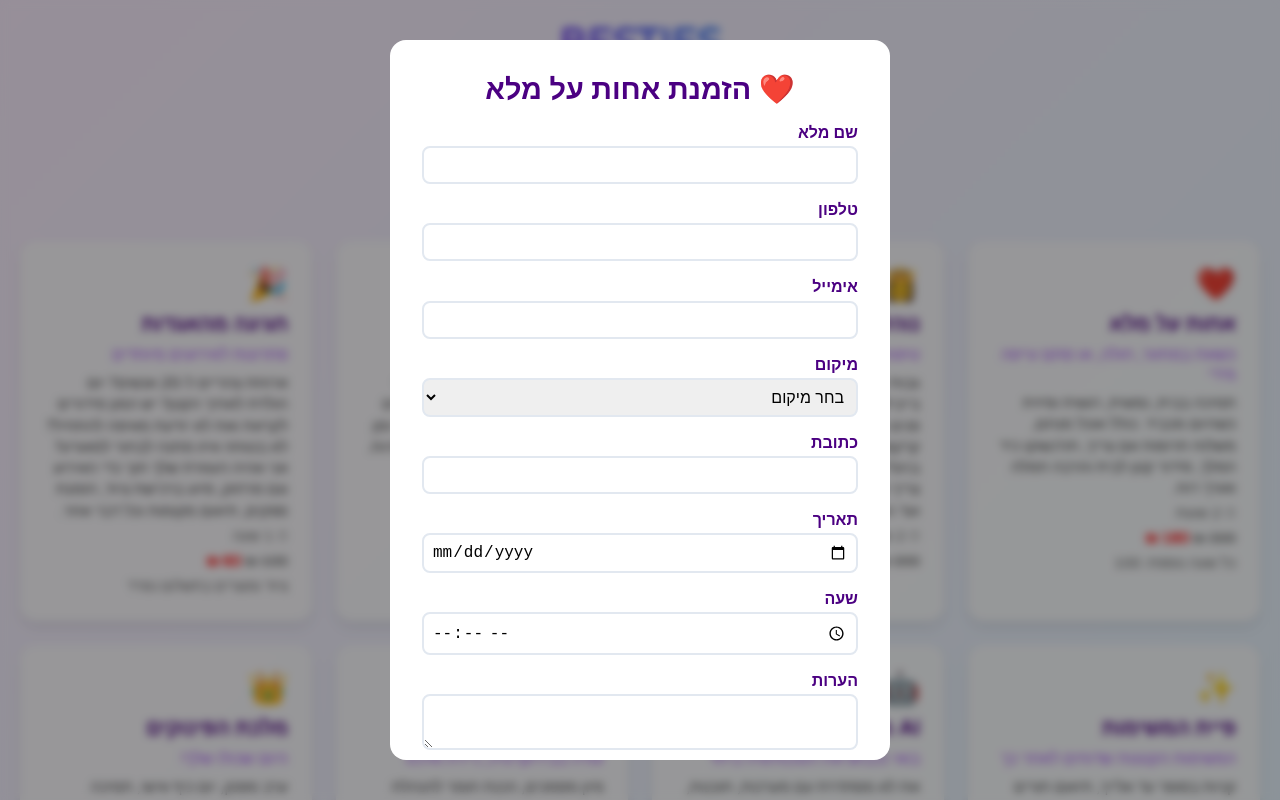
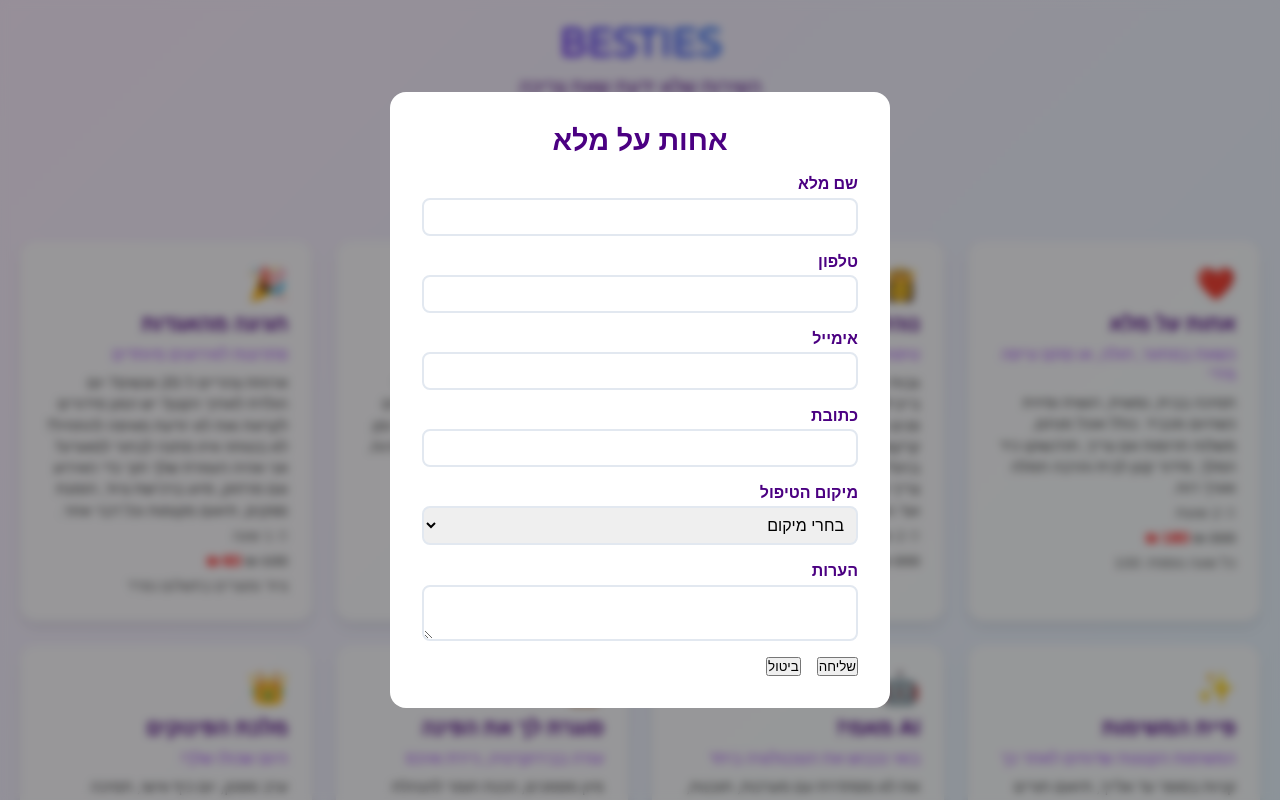
Before and after one commit to Bestie-hagar/bestie-app, a React (Create React App) app: page / in a window 1280 px wide. Both pictures are taken after a click on the element 1114 px from the left and 430 px from the top of the page. Built offline with nearby package versions, Linux system fonts and the light colour scheme.

Commit message:
Update BookingModal.js

```diff
--- a/src/components/BookingModal.js
+++ b/src/components/BookingModal.js
@@ -1,3 +1,4 @@
+
 import React from "react";
 import { sendTelegramNotification } from "../services/telegramService";
 
@@ -11,27 +12,24 @@ const BookingModal = ({
 }) => {
   const handleSubmit = async (e) => {
     e.preventDefault();
+    console.log("Submitting form with data:", formData);
 
     try {
-      const telegramMessage = `
-🎉 *הזמנה חדשה!* 🎉
-🔧 *שירות*: ${service.title}
-📋 *פרטים*:
-👤 שם מלא: ${formData.fullName || "לא צויין"}
-📱 טלפון: ${formData.phone || "לא צויין"}
-📧 אימייל: ${formData.email || "לא צויין"}
-📍 מיקום: ${formData.location || "לא צויין"}
-🏠 כתובת: ${formData.address || "לא צויין"}
-📅 תאריך: ${formData.date || "לא צויין"}
-⏰ שעה: ${formData.time || "לא צויין"}
-💭 הערות: ${formData.notes || "אין"}
-      `;
+      const notificationData = {
+        fullName: formData.fullName,
+        phone: formData.phone,
+        email: formData.email,
+        address: formData.address,
+        location: formData.location,
+        service: service.title,
+        notes: formData.notes
+      };
 
-      const telegramSuccess = await sendTelegramNotification({
-        message: telegramMessage,
-      });
+      console.log("Sending notification with data:", notificationData);
+      const success = await sendTelegramNotification(notificationData);
 
-      if (!telegramSuccess) {
+      if (!success) {
+        console.error("Failed to send Telegram notification");
         alert("שגיאה בשליחה לטלגרם. נסי שוב מאוחר יותר.");
         return;
       }
@@ -49,35 +47,23 @@ const BookingModal = ({
   return (
     <div className="modal-overlay">
       <div className="modal-content">
-        <h2 className="modal-title">
-          {service.icon} הזמנת {service.title}
-        </h2>
-        {isNewCustomer && (
-          <div className="promo-banner">
-            🎉 מבצע למצטרפים חדשים! {service.promoPrice}
-          </div>
-        )}
-
+        <h2 className="modal-title">{service.title}</h2>
         <form onSubmit={handleSubmit} className="booking-form">
           <div className="form-group">
             <label>שם מלא</label>
             <input
               type="text"
               value={formData.fullName}
-              onChange={(e) =>
-                setFormData({ ...formData, fullName: e.target.value })
-              }
+              onChange={(e) => setFormData({...formData, fullName: e.target.value})}
               required
             />
           </div>
           <div className="form-group">
             <label>טלפון</label>
             <input
-              type="text"
+              type="tel"
               value={formData.phone}
-              onChange={(e) =>
-                setFormData({ ...formData, phone: e.target.value })
-              }
+              onChange={(e) => setFormData({...formData, phone: e.target.value})}
               required
             />
           </div>
@@ -86,74 +72,40 @@ const BookingModal = ({
             <input
               type="email"
               value={formData.email}
-              onChange={(e) =>
-                setFormData({ ...formData, email: e.target.value })
-              }
-              required
+              onChange={(e) => setFormData({...formData, email: e.target.value})}
             />
-          </div>
-          <div className="form-group">
-            <label>מיקום</label>
-            <select
-              value={formData.location}
-              onChange={(e) =>
-                setFormData({ ...formData, location: e.target.value })
-              }
-              required
-            >
-              <option value="">בחר מיקום</option>
-              <option value="home">בבית</option>
-              <option value="outside">בחוץ</option>
-            </select>
           </div>
           <div className="form-group">
             <label>כתובת</label>
             <input
               type="text"
               value={formData.address}
-              onChange={(e) =>
-                setFormData({ ...formData, address: e.target.value })
-              }
-            />
-          </div>
-          <div className="form-group">
-            <label>תאריך</label>
-            <input
-              type="date"
-              value={formData.date}
-              onChange={(e) =>
-                setFormData({ ...formData, date: e.target.value })
-              }
+              onChange={(e) => setFormData({...formData, address: e.target.value})}
               required
             />
           </div>
           <div className="form-group">
-            <label>שעה</label>
-            <input
-              type="time"
-              value={formData.time}
-              onChange={(e) =>
-                setFormData({ ...formData, time: e.target.value })
-              }
+            <label>מיקום הטיפול</label>
+            <select
+              value={formData.location}
+              onChange={(e) => setFormData({...formData, location: e.target.value})}
               required
-            />
+            >
+              <option value="">בחרי מיקום</option>
+              <option value="home">בבית</option>
+              <option value="outside">בחוץ</option>
+            </select>
           </div>
           <div className="form-group">
             <label>הערות</label>
             <textarea
               value={formData.notes}
-              onChange={(e) =>
-                setFormData({ ...formData, notes: e.target.value })
-              }
+              onChange={(e) => setFormData({...formData, notes: e.target.value})}
             />
           </div>
           <div className="form-buttons">
-            <button type="submit" className="glossy-button">
-              שליחה
-            </button>
-            <button type="button" onClick={onClose} className="glossy-button">
-              ביטול
-            </button>
+            <button type="submit" className="submit-button">שליחה</button>
+            <button type="button" onClick={onClose} className="cancel-button">ביטול</button>
           </div>
         </form>
       </div>
```
